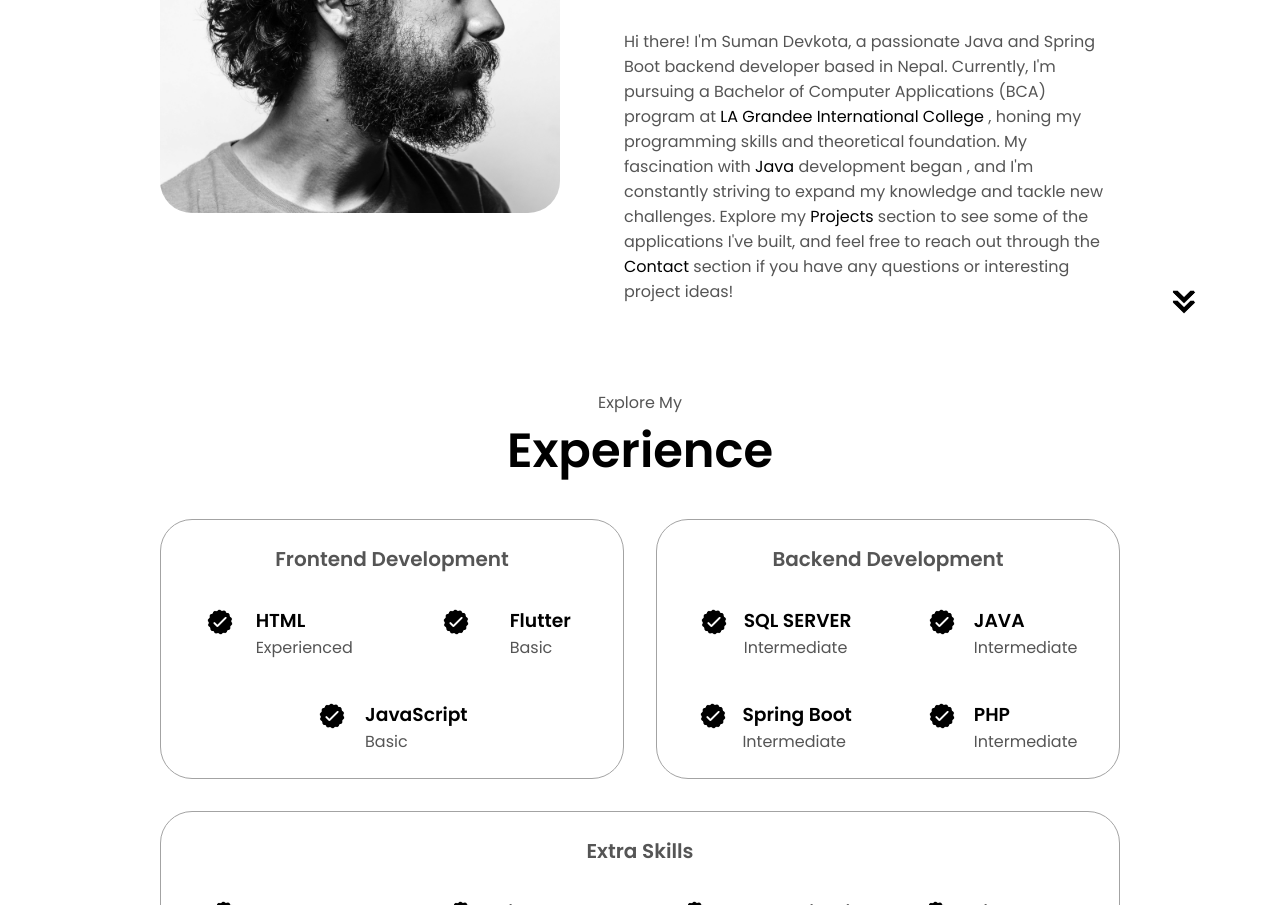
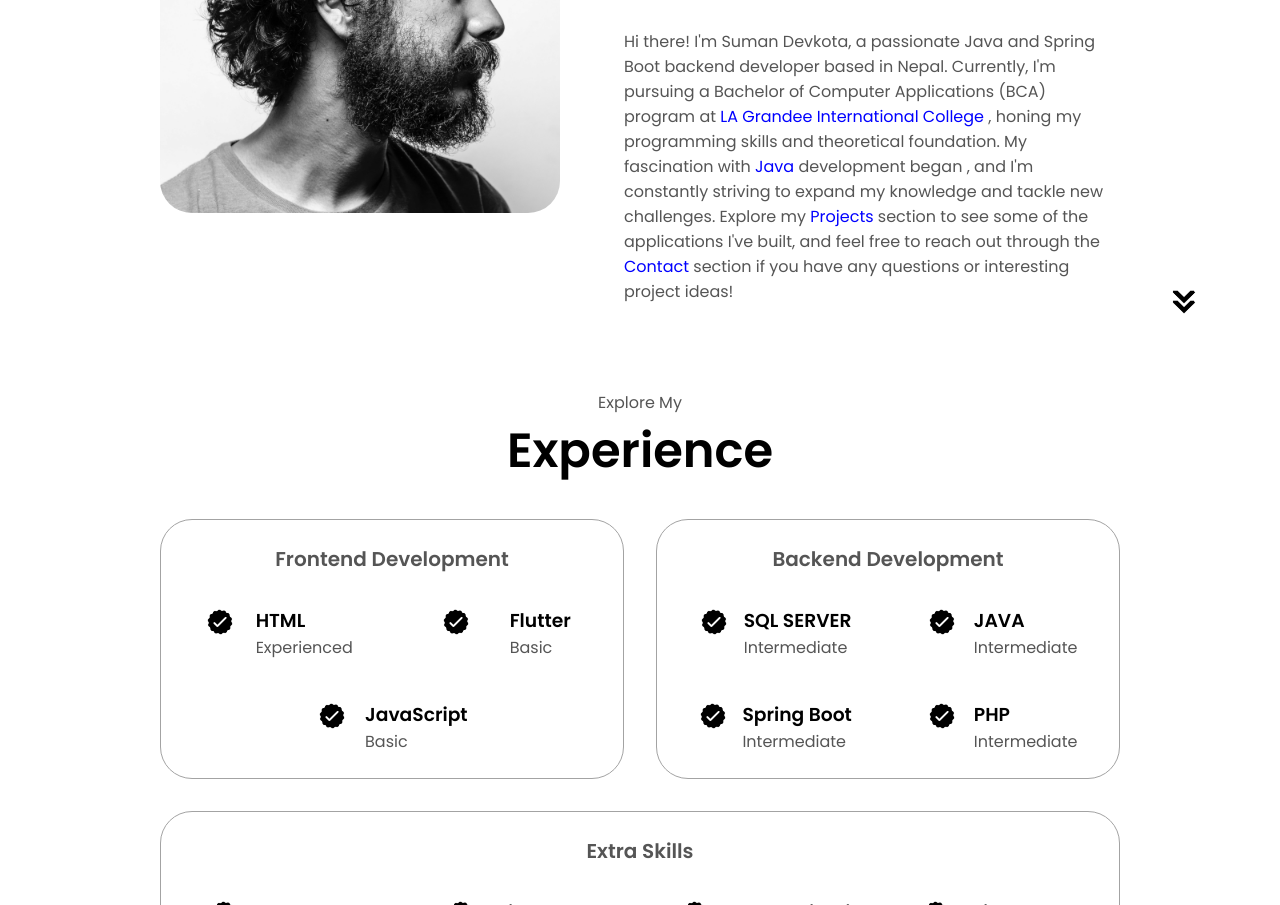
Before and after one commit to Suman8175/portfolio, a plain HTML site: page index.html in a window 1280 px wide. Shown: the part 1306-2211 px from the top of the page. Drawn offline with Linux system fonts and the light colour scheme.

Commit message:
Fix broken link

```diff
--- a/index.html
+++ b/index.html
@@ -112,8 +112,8 @@
           </div>
           <div class="text-container">
             <p>
-              Hi there! I'm Suman Devkota, a passionate Java and Spring Boot backend developer based in Nepal. Currently, I'm pursuing a Bachelor of Computer Applications (BCA) program at <a href="https://lagrandee.edu.np/" target="_blank">LA Grandee International College</a> , honing my programming skills and theoretical foundation. My fascination with <a href="https://www.java.com/en/" target="_blank">Java</a> development began , and I'm constantly striving to expand my knowledge and tackle new challenges.  Explore my <a href="#projects">Projects</a>
-              section to see some of the applications I've built, and feel free to reach out through the <a href="#contact">Contact</a>
+              Hi there! I'm Suman Devkota, a passionate Java and Spring Boot backend developer based in Nepal. Currently, I'm pursuing a Bachelor of Computer Applications (BCA) program at <a class="link-add" href="https://lagrandee.edu.np/" target="_blank">LA Grandee International College</a> , honing my programming skills and theoretical foundation. My fascination with <a class="link-add" href="https://www.java.com/en/" target="_blank">Java</a> development began , and I'm constantly striving to expand my knowledge and tackle new challenges.  Explore my <a  class="link-add" href="#projects">Projects</a>
+              section to see some of the applications I've built, and feel free to reach out through the <a class="link-add" href="#contact">Contact</a>
               section if you have any questions or interesting project ideas!
             </p>
           </div>
--- a/style.css
+++ b/style.css
@@ -439,3 +439,12 @@ footer {
 footer p {
   text-align: center;
 }
+
+.link-add{
+  color: blue;
+  white-space: nowrap;
+  text-decoration: none;
+}
+a:hover {
+  text-decoration: none;
+}
```
